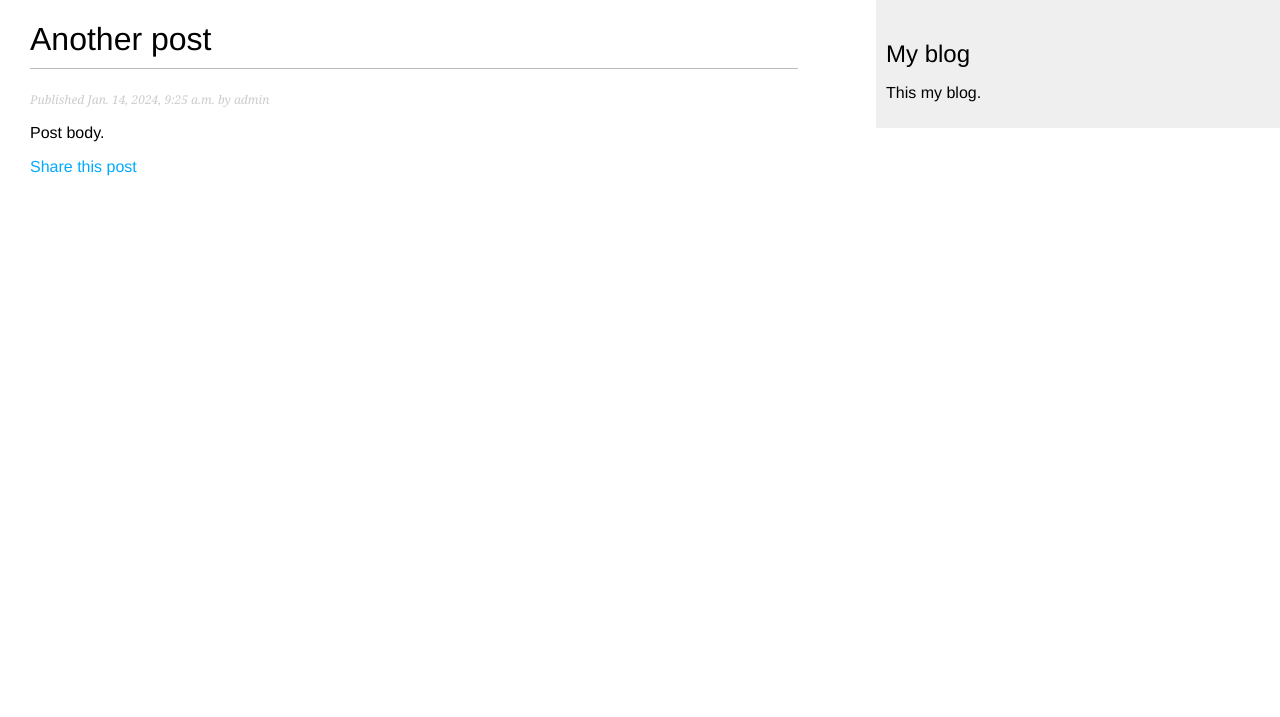
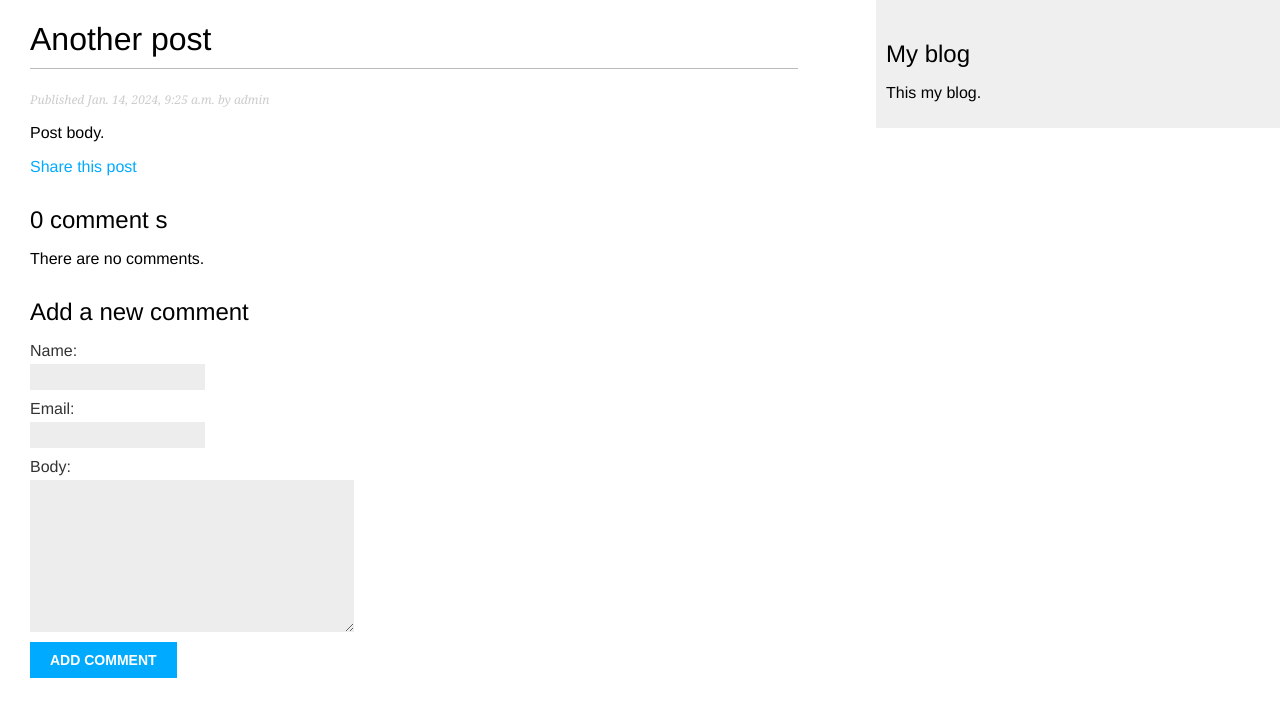
Before and after one commit to Oleg2Pi/My_Blog, a Django app: a page that uses myblog/blog/templates/blog/post/detail.html in a window 1280 px wide. Shown: the top 717 px of the page. Run offline with Django 4.2, Linux system fonts and the light colour scheme; data comes from the database, SQL or seed files in the repository; both versions use the stored data as it was after the commit.

Commit message:
Add models comment and realization it in on site-blog

```diff
--- a/myblog/blog/forms.py
+++ b/myblog/blog/forms.py
@@ -1,4 +1,5 @@
 from django import forms
+from .models import Comment
 
 class EmailPostForm(forms.Form):
     name = forms.CharField(max_length=25)
@@ -8,3 +9,8 @@ class EmailPostForm(forms.Form):
         required=False,
         widget=forms.Textarea,
     )
+
+class CommentForm(forms.ModelForm):
+    class Meta:
+        model = Comment
+        fields = ['name', 'email', 'body']
--- a/myblog/blog/models.py
+++ b/myblog/blog/models.py
@@ -52,3 +52,24 @@ class Post(models.Model):
                 self.slug,
             ]
         )
+
+class Comment(models.Model):
+    post = models.ForeignKey(Post,
+                             on_delete=models.CASCADE,
+                             related_name='comments'
+                             )
+    name = models.CharField(max_length=80)
+    email = models.EmailField()
+    body = models.TextField()
+    created = models.DateTimeField(auto_now_add=True)
+    updated = models.DateTimeField(auto_now=True)
+    activate = models.BooleanField(default=True)
+
+    class Meta:
+        ordering = ['created']
+        indexes = [
+            models.Index(fields=['created']),
+        ]
+
+    def __str__(self):
+        return f"Comment by {self.name} on {self.post}"
--- a/myblog/blog/templates/blog/post/detail.html
+++ b/myblog/blog/templates/blog/post/detail.html
@@ -1,6 +1,8 @@
 {% extends "blog/base.html" %}
 
-{% block title %}{{ post.title }} {% endblock %}
+{% block title %}
+{{ post.title }}
+{% endblock %}
 
 {% block content %}
 <h1>{{ post.title }}</h1>
@@ -13,4 +15,23 @@
         Share this post
     </a>
 </p>
+{% with comments.count as total_comments %}
+<h2>
+    {{ total_comments }} comment {{ total_comments|pluralize }}
+</h2>
+{% endwith %}
+{% for comment in comments %}
+<div class="comment">
+    <p class="info">
+        Comment {{ forloop.counter }} by {{ comment.name }}
+        {{ comment.created }}
+    </p>
+    {{ comment.body|linebreaks }}
+</div>
+{% empty %}
+<p>
+    There are no comments.
+</p>
+{% endfor %}
+{% include "blog/post/includes/comment_form.html" %}
 {% endblock %}
--- /dev/null
+++ b/myblog/blog/templates/blog/post/includes/comment_form.html
@@ -0,0 +1,10 @@
+<h2>
+    Add a new comment
+</h2>
+<form action="{% url 'blog:post_comment' post.id %}" method="POST">
+    {{ form.as_p }}
+    {% csrf_token %}
+    <p>
+        <input type="submit" value="Add comment">
+    </p>
+</form>
--- a/myblog/blog/urls.py
+++ b/myblog/blog/urls.py
@@ -8,4 +8,5 @@ urlpatterns = [
     path('', views.PostListView.as_view(), name='post_list'),
     path('<int:year>/<int:month>/<int:day>/<slug:post>/', views.post_detail, name='post_detail'),
     path('<int:post_id>/share/', views.post_share, name='post_share'),
+    path('<int:post_id>/comment/', views.post_comment, name='post_comment'),
 ]
--- a/myblog/blog/views.py
+++ b/myblog/blog/views.py
@@ -1,10 +1,13 @@
 from django.shortcuts import render, get_object_or_404
-from .models import Post
 from django.views.generic import ListView
-# from django.core.paginator import Paginator, EmptyPage, PageNotAnInteger
+from django.core.paginator import Paginator, EmptyPage, PageNotAnInteger
 # from django.http import Http404
-from .forms import EmailPostForm
 from django.core.mail import send_mail
+from django.views.decorators.http import  require_POST
+
+from .models import Post, Comment
+from .forms import EmailPostForm, CommentForm
+from myblog.settings import EMAIL_HOST_USER
 
 def post_share(request, post_id):
     # Извлечь пост по идентификатору id
@@ -29,7 +32,7 @@ def post_share(request, post_id):
                       f"{post.title}"
             message = f"Read {post.title} at {post_url}\n\n" \
                       f"{cd['name']}\'s comments: {cd['comments']}"
-            send_mail(subject, message, 'your_account@gmail.com',
+            send_mail(subject, message, EMAIL_HOST_USER,
                       [cd['to']])
             sent = True
     else:
@@ -77,8 +80,42 @@ def post_detail(request, year, month, day, post):
         publish__month=month,
         publish__day=day,
     )
+    # Список активных комментариев в этом посту
+    comments = post.comments.filter(activate=True)
+    # Форма для комментирования пользователями
+    form = CommentForm()
     return render(
         request,
         'blog/post/detail.html',
-        {'post': post},
+        {'post': post,
+         'form': form,
+         'comments': comments,
+         },
     )
+
+@require_POST
+def post_comment(request, post_id):
+    post = get_object_or_404(
+        Post,
+        id=post_id,
+        status=Post.Status.PUBLISHED
+    )
+    comment = None
+    # Комментарий был отправлен
+    form = CommentForm(data=request.POST)
+    if form.is_valid():
+        # Создать объект класса Comment, не сохраняя его в базе данных
+        comment = form.save(commit=False)
+        # Назначить пост комментарию
+        comment.post = post
+        # Сохранить комментарий в базе данных
+        comment.save()
+    return render(
+        request,
+        'blog/post/comment.html',
+        {
+            'post': post,
+            'form': form,
+            'comment': comment
+        }
+    )
```
Also changed, not shown: myblog/blog/admin.py (+7 -1 lines), myblog/blog/templates/blog/post/comment.html (added, +20 -0 lines), myblog/blog/migrations/0003_alter_post_publish_comment_and_more.py (added), myblog/db.sqlite3.
